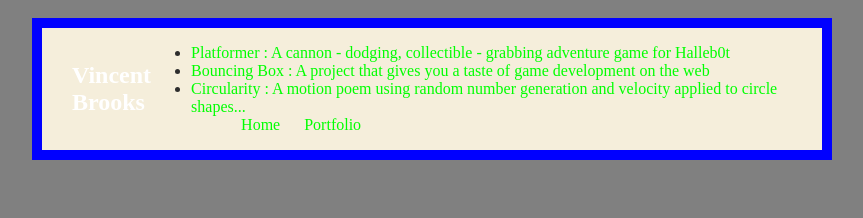
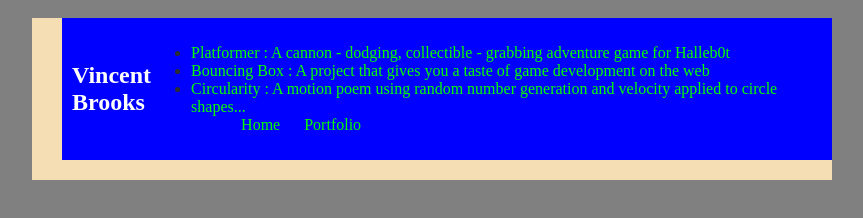
Before and after one commit to VincentBrooks911/VincentBrooks911.github.io, a plain HTML site: page portfolio.html in a window 1280 px wide. Shown: the whole page, without its empty margins (208-1071 px from the left). Drawn offline with Linux system fonts and the light colour scheme.

Commit message:
<message about commit>

```diff
--- a/portfolio.html
+++ b/portfolio.html
@@ -5,9 +5,9 @@
     </head>
     <body>
       <div id="all-contents">
-        <nav>
-          <main>
-            <div class="content"></div>
+        <main>
+          <div class="content"></div>
+            <nav>
             <h1>Vincent Brooks</h1>
             <ul id="portfolio">
              <li><a href="projects/platformer/">Platformer : A cannon - dodging, collectible - grabbing adventure game for Halleb0t</a>                                               </li>
@@ -25,8 +25,8 @@
                 </li>
               </ul>
             </ul>
-          </main>
           </nav>
         </div>
+        </main>
  </body>
 </html>
--- a/style.css
+++ b/style.css
@@ -38,7 +38,7 @@ a {
 
 /* main container area beneath menu */
 main {
-    background: rgb(245, 238, 219);
+    background: wheat;
     display: flex;
 }
 .sidebar {
```
Also changed, not shown: projects/platformer/platformer.js (+7 -7 lines).
